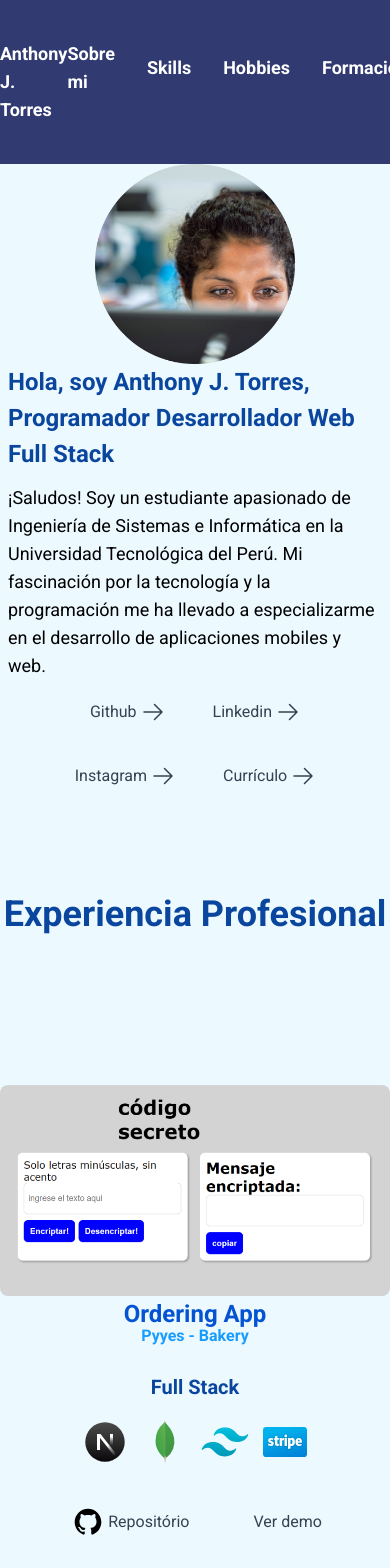
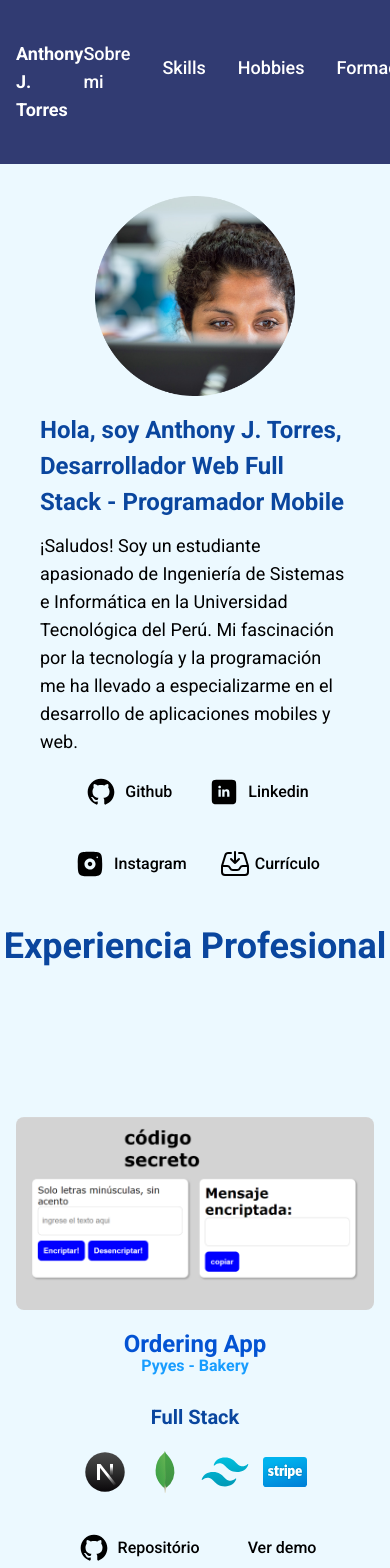
Before and after one commit to Jhan24b/Portafolio-ChallengeOne, a Next.js app: page / in a window 390 px wide. Shown: the top 1568 px of the page. Built offline with nearby package versions, Linux system fonts and the light colour scheme.

Commit message:
better contact

```diff
--- a/src/app/components/layout/About.js
+++ b/src/app/components/layout/About.js
@@ -1,14 +1,17 @@
 import Image from "next/image";
 import Link from "next/link";
-import Right from "../icons/Right";
+import Download from "../icons/Download";
+import Linkedin from "../icons/Linkedin";
+import Github from "../icons/Github";
+import Instagram from "../icons/Instagram";
 
 export default function About() {
   return (
-    <section className="max-w-4xl mx-auto h-[80vh]" id="about">
+    <section className="max-w-4xl mx-8 my-4 h-[80vh]" id="about">
       <div className="about md:grid grid-cols-2 h-full items-center">
         <div className="flex justify-center">
           <Image
-            className=""
+            className="my-4"
             src="/profile.png"
             alt="profile"
             width="200"
@@ -17,8 +20,8 @@ export default function About() {
         </div>
         <div className="mx-2">
           <h2 className="font-semibold text-cerulean-blue-900 pb-1 text-[24px]">
-            Hola, soy Anthony J. Torres, Programador Desarrollador Web Full
-            Stack
+            Hola, soy Anthony J. Torres, Desarrollador Web Full Stack -
+            Programador Mobile
           </h2>
           <h3 className="py-2 text-lg">
             ¡Saludos! Soy un estudiante apasionado de Ingeniería de Sistemas e
@@ -27,24 +30,28 @@ export default function About() {
             en el desarrollo de aplicaciones mobiles y web.
           </h3>
           <div className="flex gap-8 px-4 py-2 justify-center items-center flex-wrap">
-            <button className="" href="https://github.com/Jhan24b">
-              Github <Right />
-            </button>
+            <Link className="" href="https://github.com/Jhan24b">
+              <Github className="w-10 h-10" />
+              Github
+            </Link>
 
-            <button
+            <Link
               className=""
               href="https://www.linkedin.com/in/anthony-torres-13591b1b5/"
             >
-              Linkedin <Right />
-            </button>
+              <Linkedin className="w-10 h-10" />
+              Linkedin
+            </Link>
 
-            <button className="" href="">
-              Instagram <Right />
-            </button>
+            <Link className="" href="https://www.instagram.com">
+              <Instagram className="w-10 h-10" />
+              Instagram
+            </Link>
 
-            <button className="" href="">
-              Currículo <Right />
-            </button>
+            <Link className="" href="https://www.linkedin.com/in/anthony-torres-13591b1b5/">
+              <Download className="w-8 h-8" />
+              Currículo
+            </Link>
           </div>
         </div>
       </div>
--- a/src/app/components/layout/CardExperience.js
+++ b/src/app/components/layout/CardExperience.js
@@ -28,7 +28,7 @@ export default function CardExperience({ card }) {
           />
         </div>
       )}
-      <div className="flex flex-col justify-center">
+      <div className="flex flex-col justify-center my-4 mx-2">
         <h2 className="font-bold text-[24px] text-cerulean-blue-800 -mb-2">
           {title}
         </h2>
@@ -47,17 +47,15 @@ export default function CardExperience({ card }) {
         </div>
         <div className="flex justify-center items-center gap-12">
           {/* <!-- Pon el enlace del proyecto en Github o GithubPages --> */}
-          <button>
+
           <Link href={urlRepository} target="_blank">
             <Github className="w-10 h-10" />
             Repositório
           </Link>
-          </button>
-          <button>
+
           <Link href={urlProduction} target="_blank">
             <span>Ver demo</span>
           </Link>
-          </button>
         </div>
       </div>
       {type === "cardinverted" && (
--- a/src/app/components/layout/Contact.js
+++ b/src/app/components/layout/Contact.js
@@ -1,45 +1,85 @@
+'use client'
 import Image from "next/image";
+import { useState } from "react";
 
 export default function Contact() {
+  const [nombre, setNombre] = useState("");
+  const [email, setEmail] = useState("");
+  const [celular, setCelular] = useState("");
+  const [mensaje, setMensaje] = useState("");
+
+  function handleContact(ev) {
+    ev.preventDefault();
+  }
+
   return (
-    <section class="max-w-4xl mx-auto my-16" id="contacto">
-      <div className="flex gap-8">
-        <div className="flex justify-center items-center">
-          <Image width={360} height={450} src="/contact_image.png" />
+    <section className="max-w-4xl mx-auto my-16" id="contacto">
+      <div className="md:flex gap-8">
+        <div className="flex flex-col justify-center max-w-96 mx-16">
+          <h2 className="text-astronaut-700 text-[32px] font-medium pb-4">
+            Necesitas un prospecto?
+          </h2>
+          <span className="text-[18px]">
+            Complete el siguiente formulario y me pondré en contacto con usted
+            lo antes posible.
+          </span>
         </div>
         <div className="py-8">
-          <form className="flex flex-col gap-4">
-            <p>Necesitas un prospecto?</p>
-            <p>
-              Complete el siguiente formulario y me pondré en contacto con usted
-              lo antes posible.
-            </p>
-
+          <form
+            className="flex flex-col gap-4 mx-4"
+            onSubmit={(ev) => handleContact(ev)}
+          >
             <label>
-              <input required="" placeholder="" type="text" class="input" />
               <span>Nombre</span>
+              <input
+                required=""
+                placeholder="Nombre"
+                type="text"
+                class="input"
+                value={nombre}
+                onChange={(ev) => setNombre(ev.target.value)}
+              />
             </label>
 
             <label>
-              <input required="" placeholder="" type="email" class="input" />
               <span>Email</span>
+              <input
+                required=""
+                placeholder="Email"
+                type="email"
+                class="input"
+                value={email}
+                onChange={(ev) => setEmail(ev.target.value)}
+              />
             </label>
 
             <label>
-              <input required="" placeholder="" type="text" class="input" />
               <span>Celular</span>
+              <input
+                required=""
+                placeholder="Celular"
+                type="text"
+                class="input"
+                value={celular}
+                onChange={(ev) => setCelular(ev.target.value)}
+              />
             </label>
 
+            <label>
+              Detalles
               <textarea
                 rows="5"
                 cols="40"
                 id="mensagem"
                 name="mensaje"
                 placeholder="Mensaje"
+                value={mensaje}
+                onChange={(ev) => setMensaje(ev.target.value)}
               ></textarea>
+            </label>
 
             <div className="flex justify-center">
-              <button class="submit" type="submit">
+              <button className="bg-astronaut-100 border" type="submit">
                 Enviar Mensaje
               </button>
             </div>
--- a/src/app/components/layout/Footer.js
+++ b/src/app/components/layout/Footer.js
@@ -8,8 +8,8 @@ import Instagram from "../icons/Instagram";
 export default function Footer() {
   return (
     <footer className="border-t p-8 text-center text-gray-500 mt-16">
-      <div className="grid grid-cols-3 items-center">
-        <div className="flex justify-center items-center gap-24 ">
+      <div className="md:grid grid-cols-3 items-center">
+        <div className="flex justify-center items-center gap-8 md:gap-24 ">
           <Link href="https://github.com/Jhan24b">
             <Github />
           </Link>
@@ -18,7 +18,7 @@ export default function Footer() {
           </Link>
         </div>
         <div className="font-semibold">Developed by Anthony J. Torres</div>
-        <div className="flex justify-center items-center gap-24 ">
+        <div className="flex justify-center items-center gap-8 md:gap-24 ">
           <Link href="https://github.com/Jhan24b">
             <Instagram />
           </Link>
--- a/src/app/components/layout/Header.js
+++ b/src/app/components/layout/Header.js
@@ -3,7 +3,7 @@ import Link from "next/link";
 
 export default function Header() {
   return (
-    <header className="py-10 bg-astronaut-900">
+    <header className="py-10 bg-astronaut-900 px-4">
       <div className="max-w-4xl mx-auto flex grow text-lg font-semibold ">
         <h3 className="grow text-white">Anthony J. Torres</h3>
         <nav>
--- a/src/app/globals.css
+++ b/src/app/globals.css
@@ -2,9 +2,27 @@
 @tailwind components;
 @tailwind utilities;
 
+select,
+textarea,
+input[type="email"],
+input[type="password"],
+input[type="tel"],
+input[type="text"] {
+  @apply block w-full mb-2 rounded-md;
+  @apply border p-2 border-astronaut-200 bg-astronaut-100;
+}
+
+label {
+  @apply text-gray-500 text-sm leading-tight;
+}
+
+label + input {
+  margin-top: -2px;
+}
+
 button {
-  @apply text-gray-700;
-  @apply flex px-2 py-1 gap-1;
+  @apply text-gray-700 font-medium;
+  @apply flex items-center bg-astronaut-100 border border-astronaut-700 text-astronaut-700 rounded-md px-2 py-1 gap-1 ;
 }
 
 div.about {
@@ -18,10 +36,14 @@ div.cardinverted {
 }
 
 div.card {
-  @apply block md:grid grid-cols-2 my-32;
+  @apply block md:grid grid-cols-2 my-32 mx-4;
   grid-template-columns: 0.65fr 0.35fr;
 }
 
 a {
-  @apply flex justify-center items-center;
+  @apply flex justify-center items-center gap-1 font-medium;
 }
+
+a:hover {
+  @apply text-astronaut-600;
+}
```
Lines whose indentation alone changed are shown as unchanged.
